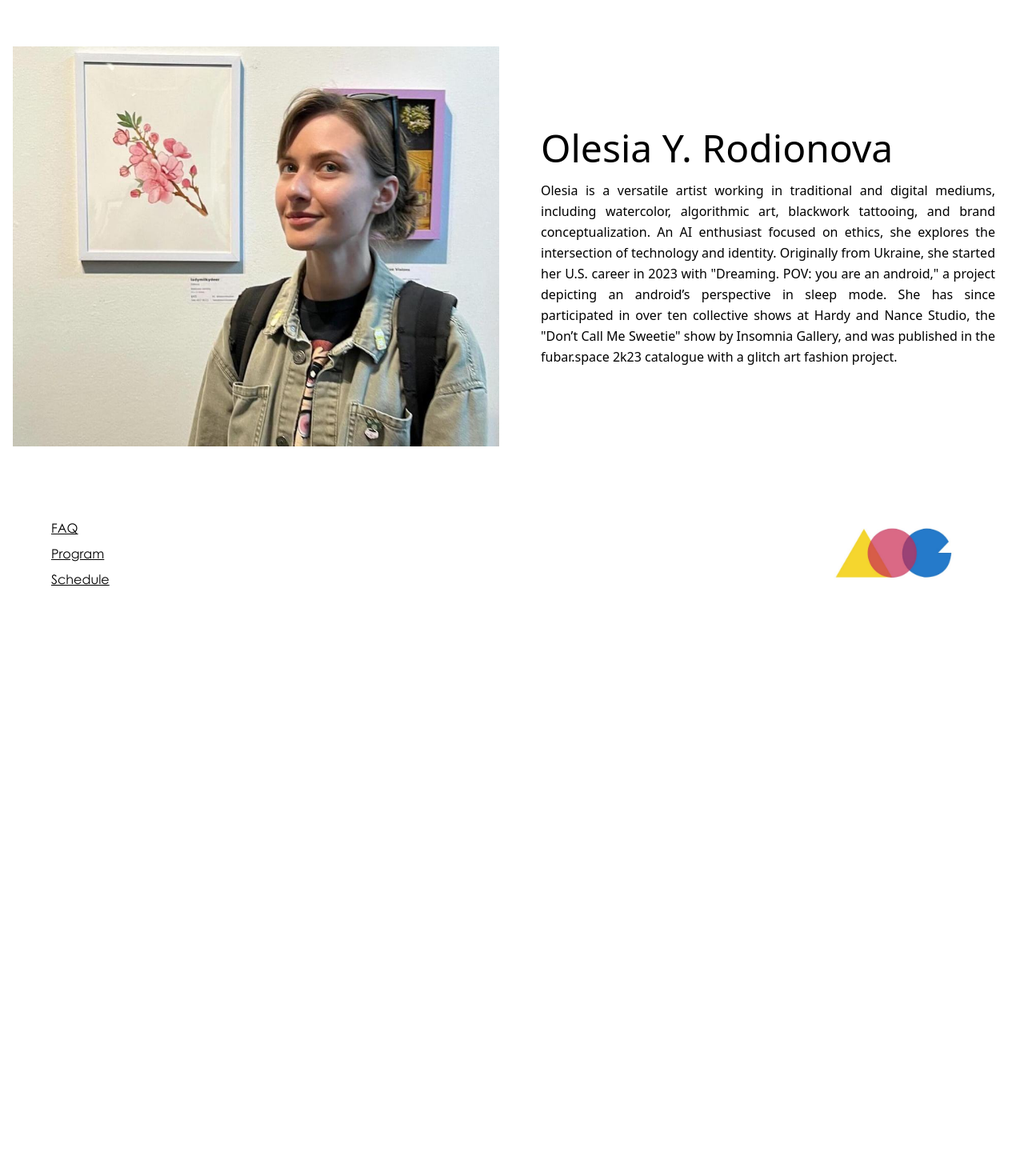
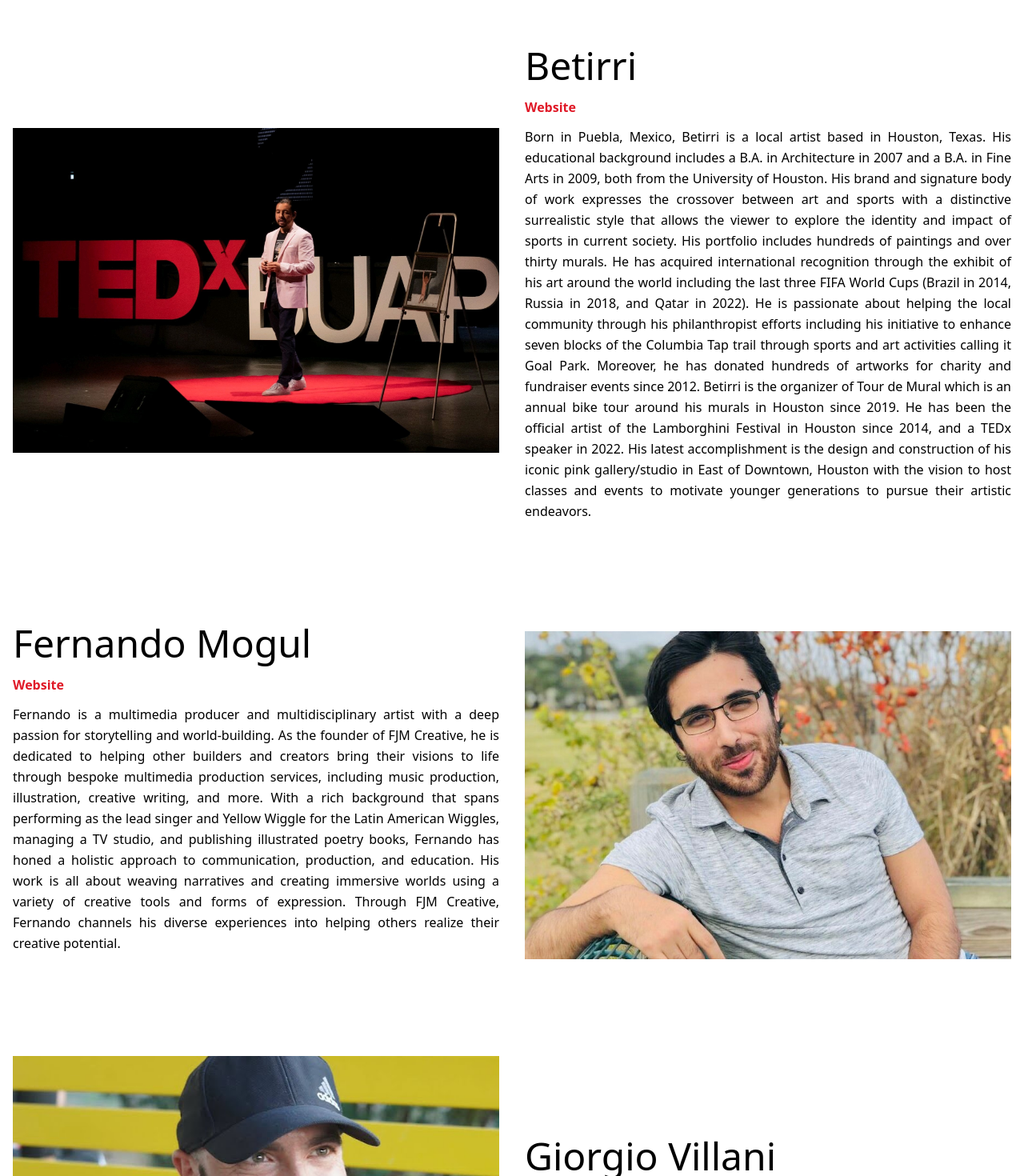
Before and after one commit to giorgio-villani/art-of-gen, a Next.js app: page /artists in a window 1280 px wide. Shown: the part 180-1650 px from the top of the page at 80% size. Before the commit the page ends 949 px from the top, so only its background shows below. Built offline with nearby package versions, Linux system fonts and the light colour scheme.

Commit message:
added forgn link; added more artists

```diff
--- a/src/app/artists/page.tsx
+++ b/src/app/artists/page.tsx
@@ -26,15 +26,15 @@ const teamMember = ({ name, description, imgSrc, reverse = false, website = '' }
       <img src={imgSrc} alt={name} className={`w-full h-auto object-cover max-w-full max-h-[500px] object-cover`} />
     </div>
     <div className="w-full md:w-1/2 flex p-4">
-      <div className="px-5">
+      <div className="">
         <h2 className="mb-4">
-          <div className="pt-5 text-4xl md:text-5xl" style={{ wordWrap: 'break-word' }}>
+          <div className=" text-4xl md:text-5xl" style={{ wordWrap: 'break-word' }}>
             {name}
           </div>
         </h2>
         {website && (
-          <p className="hover:underline text-customButton pb-3">
-            <a href={website}>Teacher Website</a>
+          <p className="hover:underline text-customButton pb-3 text-forgnRed font-bold">
+            <a href={website}>Website</a>
           </p>
         )}
         <p className="leading-relaxed text-justify mb-4" style={{ wordWrap: 'break-word' }}>
@@ -50,13 +50,14 @@ export default function Artists() {
     <div className="w-full">
       <h1 className="text-5xl text-center font-inter">Artists</h1>
       {artists.map((artist, index) => (
-        <section key={artist.name} className={`${index % 2 === 0 ? 'bg-white' : 'bg-gradient-to-b from-gray-100 to-white'} py-5 lg:py-10`}>
+        <section key={artist.name} className={`bg-white py-5 lg:py-10`}>
           {teamMember({
             name: artist.name,
             description: artist.description,
             imgSrc: `/artists/${artist.picture}`,
             imgClass: 'max-w-full max-h-[500px] object-cover',
             reverse: index % 2 !== 0,
+            website: artist.website,
           })}
         </section>
       ))}
--- a/src/app/page.tsx
+++ b/src/app/page.tsx
@@ -31,6 +31,11 @@ export default function Home() {
               <div className="text-4xl pt-4">
                 {/* <p>Friday - Sunday</p> */}
                 <p>17th-19th October 2024</p>
+                <p className="text-3xl text-forgnRed font-bold pt-1">
+                  <a href="https://forgn.art" className="hover:underline">
+                    FORGN STUDIO
+                  </a>
+                </p>
               </div>
             </div>
           </div>
--- a/src/data/artists.tsx
+++ b/src/data/artists.tsx
@@ -1,4 +1,25 @@
 const artists = [
+  {
+    name: 'Betirri',
+    picture: 'betirri.jpg',
+    description:
+      'Born in Puebla, Mexico, Betirri is a local artist based in Houston, Texas. His educational background includes a B.A. in Architecture in 2007 and a B.A. in Fine Arts in 2009, both from the University of Houston. His brand and signature body of work expresses the crossover between art and sports with a distinctive surrealistic style that allows the viewer to explore the identity and impact of sports in current society. His portfolio includes hundreds of paintings and over thirty murals. He has acquired international recognition through the exhibit of his art around the world including the last three FIFA World Cups (Brazil in 2014, Russia in 2018, and Qatar in 2022). He is passionate about helping the local community through his philanthropist efforts including his initiative to enhance seven blocks of the Columbia Tap trail through sports and art activities calling it Goal Park. Moreover, he has donated hundreds of artworks for charity and fundraiser events since 2012. Betirri is the organizer of Tour de Mural which is an annual bike tour around his murals in Houston since 2019. He has been the official artist of the Lamborghini Festival in Houston since 2014, and a TEDx speaker in 2022. His latest accomplishment is the design and construction of his iconic pink gallery/studio in East of Downtown, Houston with the vision to host classes and events to motivate younger generations to pursue their artistic endeavors.',
+    website: 'https://betirri.com/',
+  },
+  {
+    name: 'Fernando Mogul',
+    picture: 'fernando.jpg',
+    description:
+      'Fernando is a multimedia producer and multidisciplinary artist with a deep passion for storytelling and world-building. As the founder of FJM Creative, he is dedicated to helping other builders and creators bring their visions to life through bespoke multimedia production services, including music production, illustration, creative writing, and more. With a rich background that spans performing as the lead singer and Yellow Wiggle for the Latin American Wiggles, managing a TV studio, and publishing illustrated poetry books, Fernando has honed a holistic approach to communication, production, and education. His work is all about weaving narratives and creating immersive worlds using a variety of creative tools and forms of expression. Through FJM Creative, Fernando channels his diverse experiences into helping others realize their creative potential.',
+    website: 'https://www.fernandojm.com/',
+  },
+  {
+    name: 'Giorgio Villani',
+    picture: 'giorgio-2.png',
+    description:
+      'Giorgio is a Houston-based Italian American mixed media artist whose work focuses on the interplay between technology and organic elements. His installations, often involving TVs, electrical components, and animatronic sculptures, explore themes of modern-day alienation caused by technological advancements and the rise of AI. Villani frequently collaborates with various artists, including Bailey Ryherd, Omar Ochoa, and Daniel Calderon, to create innovative and thought-provoking works.',
+    website: 'https://www.spindletop.digital',
+  },
   {
     name: 'Olesia Y. Rodionova',
     picture: 'olesia-1.jpg',
--- a/tailwind.config.ts
+++ b/tailwind.config.ts
@@ -11,6 +11,9 @@ const config: Config = {
       fontFamily: {
         century: ['"Century Gothic"', 'serif'],
       },
+      colors: {
+        forgnRed: '#E01A28',
+      },
     },
   },
   plugins: [],
```
Also changed, not shown: public/artists/giorgio-1.jpg (renamed from public/artists/giorgio.jpg), public/artists/giorgio-2.png (added).
